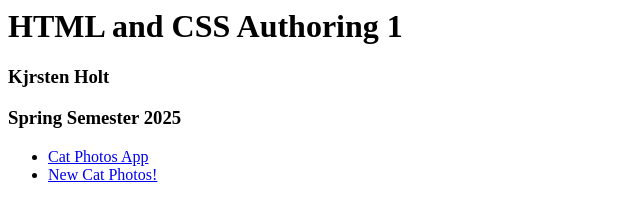
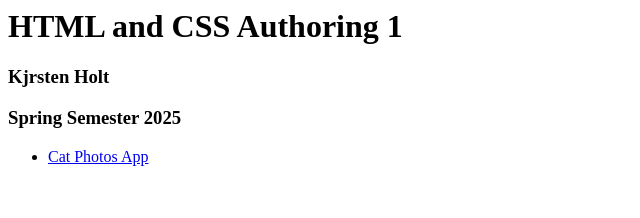
Before and after one commit to kjrsten-mplscollege/html1, a plain HTML site: page index.html in a window 1280 px wide. Shown: the whole page, without its empty margins (0-640 px from the left). Drawn offline with Linux system fonts and the light colour scheme.

Commit message:
removed link

```diff
--- a/index.html
+++ b/index.html
@@ -10,7 +10,6 @@
 
     <ul>
       <li><a href="cat-photos/index.html">Cat Photos App</a></li>
-      <li><a href="cat-photos-2/index.html">New Cat Photos!</a></li>
     </ul>
 
   </body>
```
